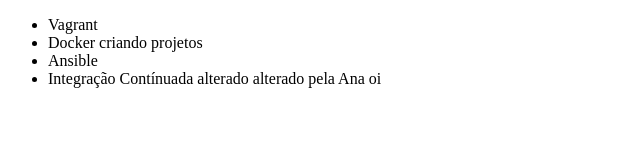
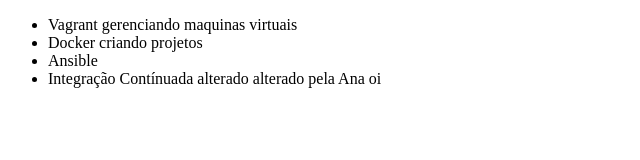
Before and after one commit to Claudao-rj/AluraGit, a plain HTML site: page index.html in a window 1280 px wide. Shown: the whole page, without its empty margins (0-640 px from the left). Drawn offline with Linux system fonts and the light colour scheme.

Commit message:
alteração do curso de Vagrant

```diff
--- a/index.html
+++ b/index.html
@@ -6,7 +6,7 @@
 </head>
 <body>
     <ul>
-        <li>Vagrant</li>
+        <li>Vagrant gerenciando maquinas virtuais</li>
         <li>Docker criando projetos</li>
         <li>Ansible</li>
         <li>Integração Contínuada alterado alterado pela Ana oi</li>
```
